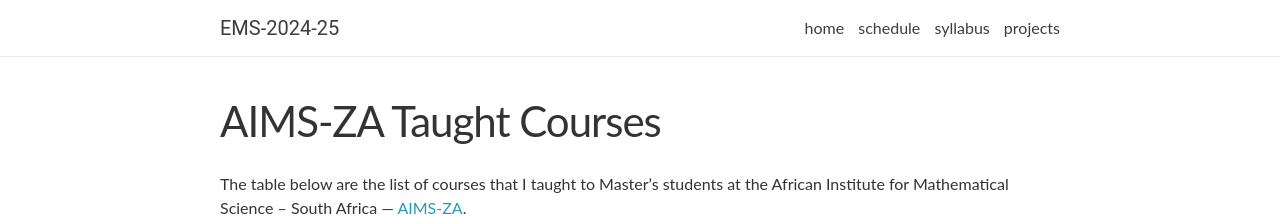
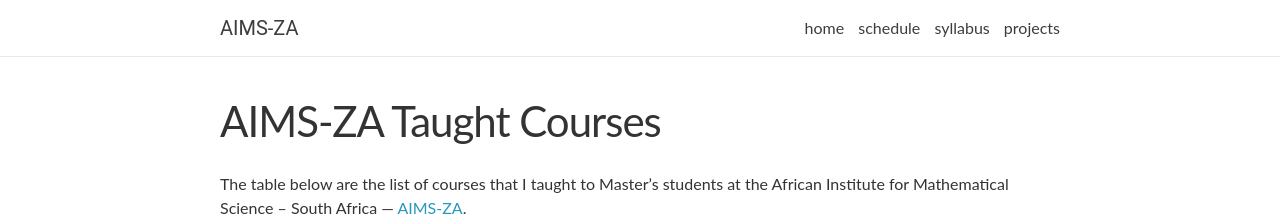
Before and after one commit to evansdoe/aims-za, a Jekyll site: the page built from README.md, in a window 1280 px wide. Shown: the top 216 px of the page. Built offline with Jekyll 4.4.1, drawn with Linux system fonts in a browser that asks for light colours; nearby versions of some CDN libraries; our own code applies the rules of GitHub Pages for plain Markdown files; comment, search, counter and statistics services are not loaded.

Commit message:
feat: Change value of title keyword

```diff
--- a/_config.yml
+++ b/_config.yml
@@ -2,7 +2,7 @@
 # Site settings
 # -----------------------------------------------------------------------------
 author: Evans Doe Ocansey
-name: EMS-2024-25
+name: AIMS-ZA
 title: Experimental Mathematics with SageMath
 email:
 description: >
```
